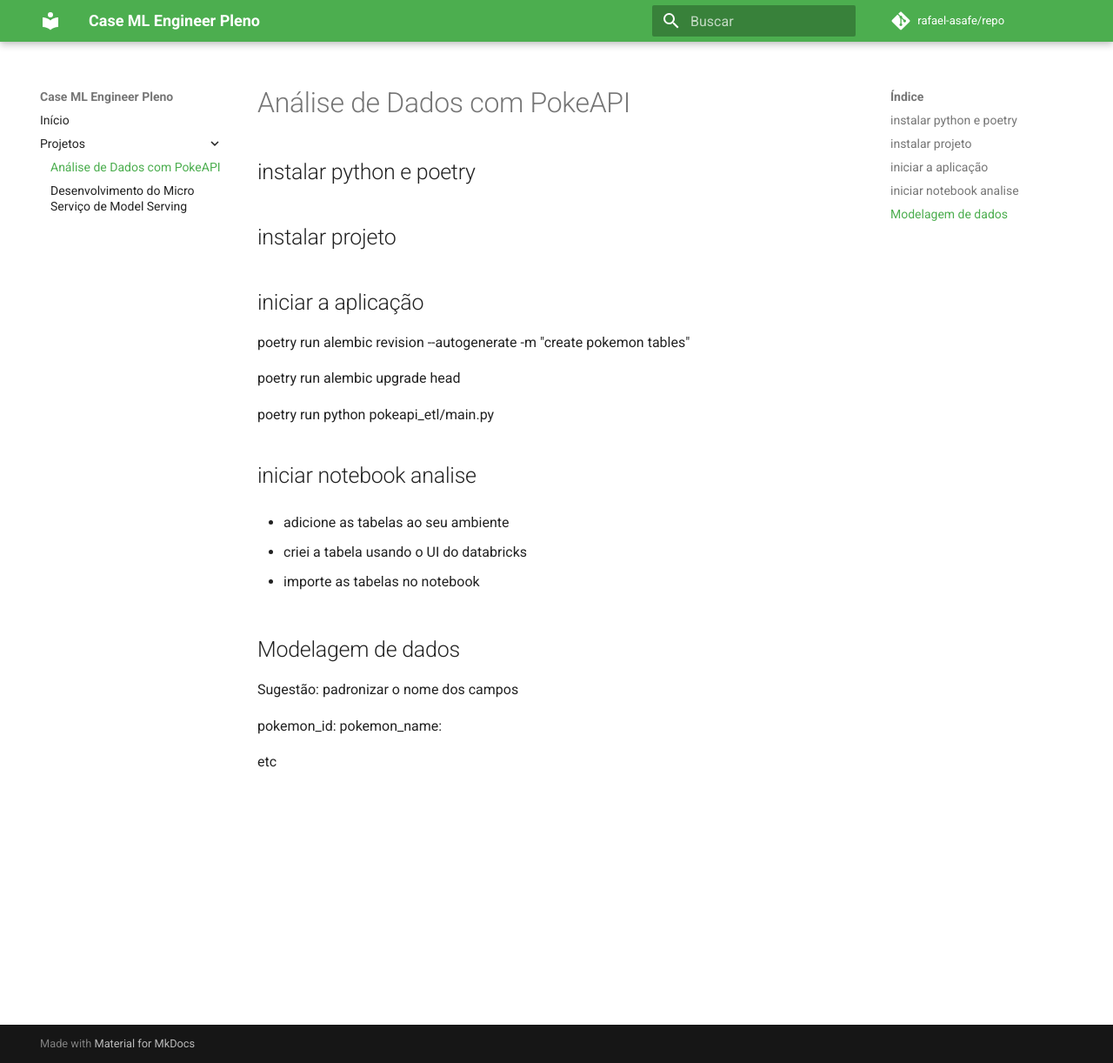
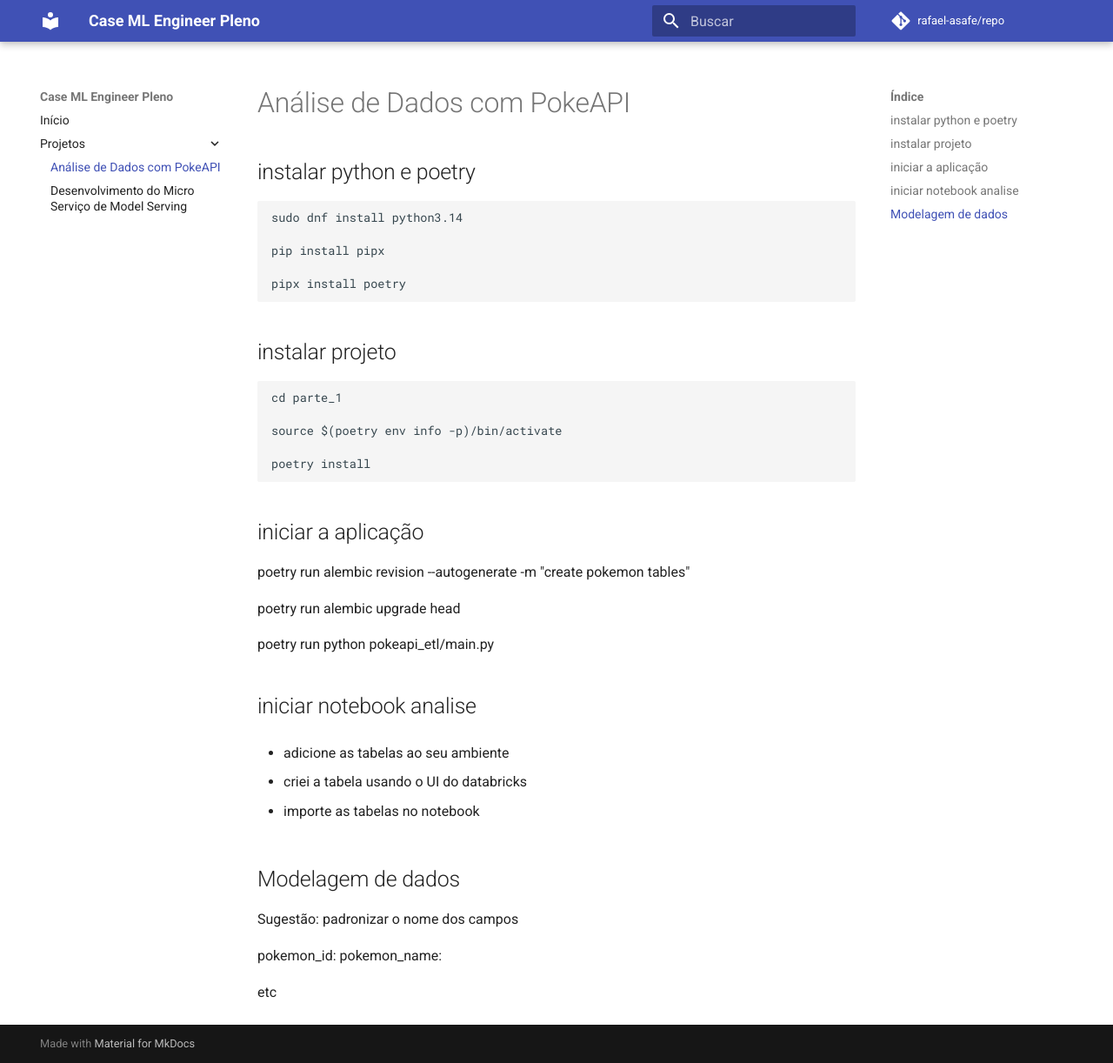
Before and after one commit to rafael-asafe/case_ml_engineer_pleno, an MkDocs documentation site: the page built from docs/projetos/analise_dados_pokeapi.md, in a window 1280 px wide and 1222 px high. Shown: the whole window at 87% size. Built offline with MkDocs 1.6.1 and Material for MkDocs 9.7.7, drawn with Linux system fonts in a browser that asks for light colours; comment, search, counter and statistics services are not loaded.

Commit message:
feat: initial commit

````diff
--- a/docs/projetos/analise_dados_pokeapi.md
+++ b/docs/projetos/analise_dados_pokeapi.md
@@ -2,7 +2,23 @@
 
 ## instalar python e poetry
 
+```bash
+sudo dnf install python3.14
+
+pip install pipx
+
+pipx install poetry
+```
+
 ## instalar projeto
+
+```bash
+cd parte_1
+
+source $(poetry env info -p)/bin/activate
+
+poetry install
+```
 
 ## iniciar a aplicação
 poetry run alembic revision --autogenerate -m "create pokemon tables"
--- a/mkdocs.yml
+++ b/mkdocs.yml
@@ -7,9 +7,12 @@ edit_uri: tree/main/docs
 theme:
   name: material
   palette:
-    primary: green
+    primary: green\
     accent: light green
   language: pt-BR
 
 extra_css:
   - stylesheets/extra.css
+
+watch:
+  - docs
````
Also changed, not shown: README.md (+29 -0 lines), docs/projetos/micro_servico_model_serving.md (+5 -0 lines), 3 other files.
